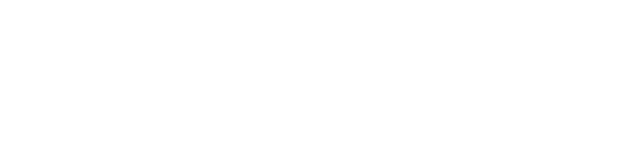
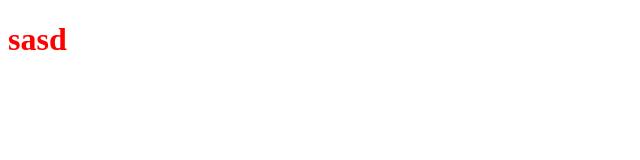
Before and after one commit to karen0225/profile, a plain HTML site: page index.html in a window 1280 px wide. Shown: the whole page, without its empty margins (0-640 px from the left). Drawn offline with Linux system fonts and the light colour scheme.

Commit message:
新增標題標籤

```diff
--- a/css/all.css
+++ b/css/all.css
@@ -1,3 +1,6 @@
 body{
     color:#000;
 }
+h1{
+    color:red;
+}
--- a/index.html
+++ b/index.html
@@ -7,6 +7,6 @@
     <title>Document</title>
 </head>
 <body>
-
+    <h1>sasd</h1>
 </body>
 </html>
```
